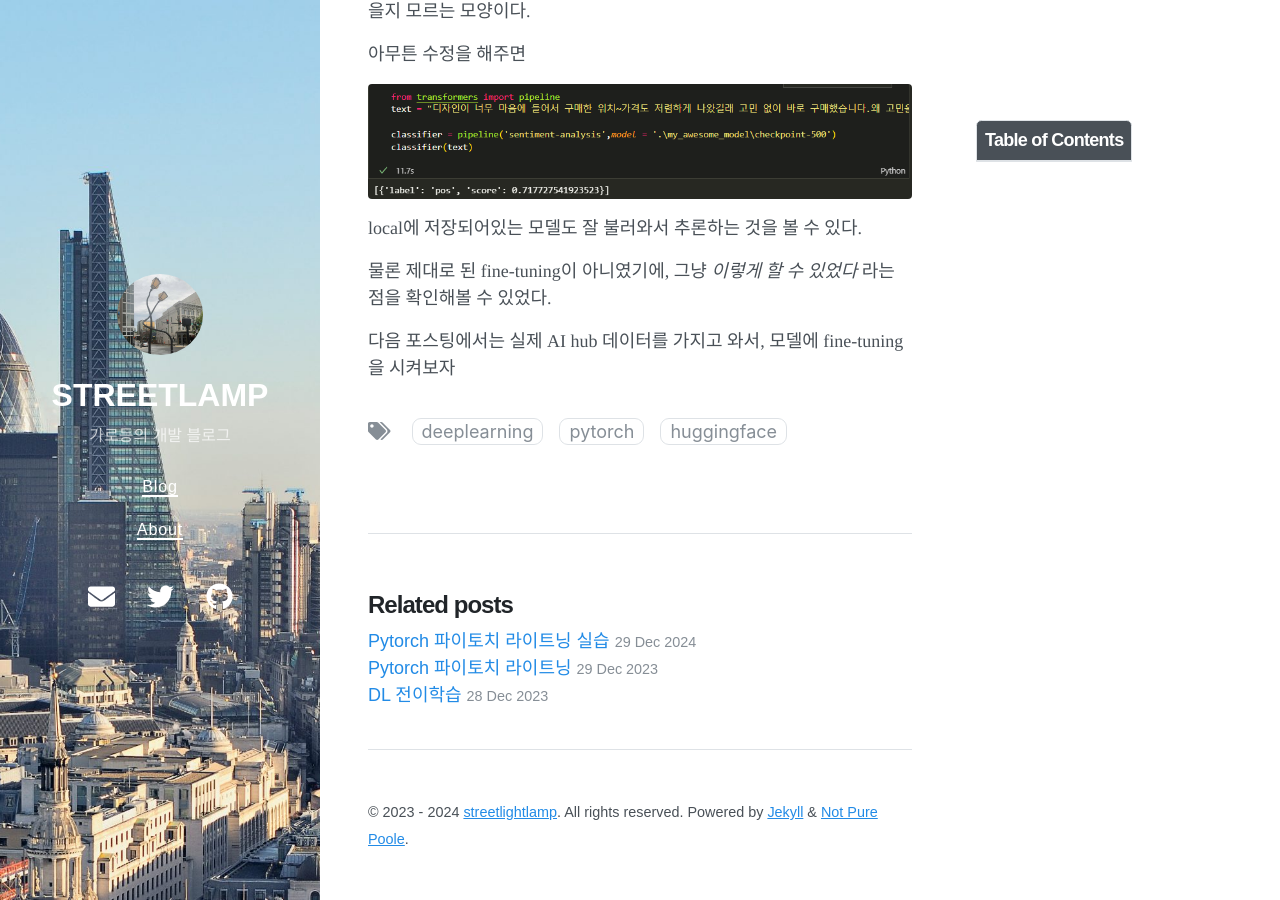
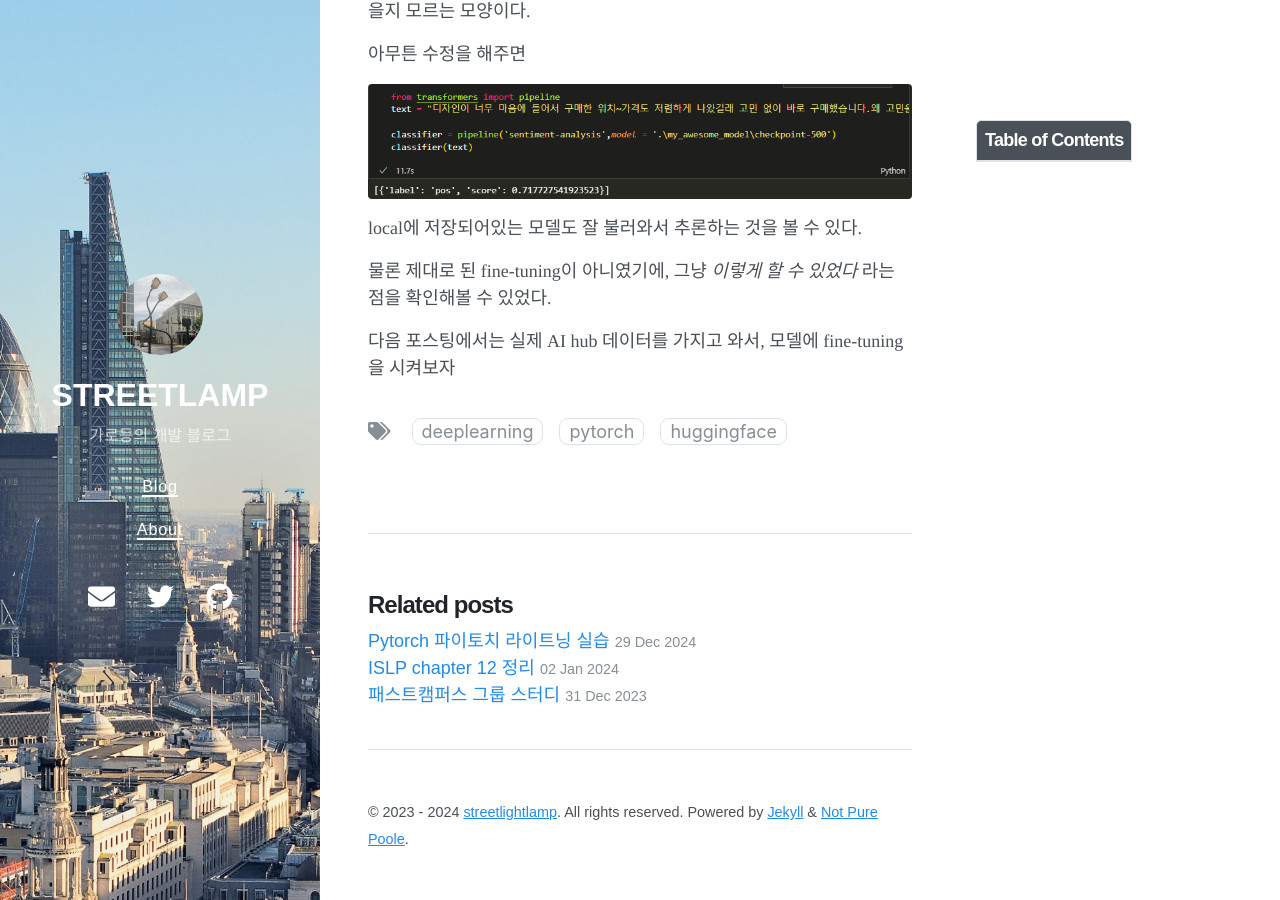
Before and after one commit to streetlamplee/streetlamplee.github.io, a Jekyll site: the page built from _posts/2023-12-29-Pytorch_huggingface_tutorial3.md, in a window 1280 px wide and 900 px high, scrolled down 4119 px. Built offline with Jekyll 4.4.1, drawn with Linux system fonts in a browser that asks for light colours; nearby versions of some CDN libraries; part of the change alters nothing that is shown; some of the changed text lies outside the part shown.

Commit message:
docs: upload post

```diff
--- a/_posts/2023-12-29-Pytorch_huggingface_tutorial3.md
+++ b/_posts/2023-12-29-Pytorch_huggingface_tutorial3.md
@@ -55,7 +55,7 @@ Otherwise, make sure '\my_awesome_model' is the correct path to a directory cont
 
 ![Alt text](\..\img\DL4-20.png)
 
-작고 소중한 DL test 폴더이다.
+DL test 폴더이다.
 
 확인을 해보니, fine-tuning을 진행하면서, epoch나 iter에 따라 checkpoint가 나뉘어 폴더에 저장되는 것을 확인할 수 있었다.
 
--- /dev/null
+++ b/_posts/2023-12-31-FC_post.md
@@ -0,0 +1,79 @@
+---
+layout: post
+title: 패스트캠퍼스 그룹 스터디
+date: 2023-12-31 12:09 +0900
+last_modified_at: 2023-12-31 12:09:00 +0900
+tags: [패스트캠퍼스, UpstageAILab, Upstage, 부트캠프, AI, 데이터사이언스, 무료교육, 국비지원]
+toc:  true
+---
+## 개요
+
+
+
+## 스터디 그룹 주제
+
+**AI hub 데이터를 활용한, DL 분류 모델 만들기**
+
+### 메인 주제
+
+활용 데이터 : <a href = 'https://www.aihub.or.kr/aihubdata/data/view.do?currMenu=115&topMenu=100&aihubDataSe=data&dataSetSn=71603'>속성기반 감정분석 데이터</a>
+
+활용 모델 : <a href = 'https://huggingface.co/WhitePeak/bert-base-cased-Korean-sentiment'>WhitePeak/bert-base-cased-Korean-sentiment</a>
+
+**메인 주제** : 쇼핑몰/SNS 리뷰 데이터를 감성분류하기
+
+## 스터디 그룹 학습 내용
+
+pytorch 문법 $\leftarrow$ upstage 강의를 통해 학습
+
+huggingface 활용법 $\leftarrow$ huggingface tutorial을 통해<br>
+<a href = 'https://huggingface.co/docs/transformers/v4.32.0/ko/installation'>transformers installation</a><br>
+<a href = 'https://huggingface.co/docs/transformers/tasks/sequence_classification'>huggingface Text classification
+ tutorial</a><br>
+<a href = 'https://huggingface.co/docs/transformers/training'>fine-tuning pre-trained model</a>
+
+
+### 개인이 공부 한 내용
+
+<a href = 'https://streetlamplee.github.io/2023/12/26/Pytorch_huggingface_tutorial/'>Pytorch_huggingface tutorial 실습 (1)
+</a><br>
+<a href = 'https://streetlamplee.github.io/2023/12/27/Pytorch_huggingface_tutorial2/'>Pytorch_huggingface tutorial 실습 (2)
+</a><br>
+<a href = 'https://streetlamplee.github.io/2023/12/27/Pytorch_huggingface_pretrained/'>huggingface 사전 학습 모델 사용해보기
+</a><br>
+<a href = 'https://streetlamplee.github.io/2023/12/29/Pytorch_huggingface_tutorial3/'>Pytorch_huggingface tutorial 실습 (3)
+</a>
+
+### 그룹원들과 진행 한 내용
+
+이슈 (cuda OOM) 공유
+
+다른 pretrained model을 이용한 팀원과의 코드 공유
+
+ppt 제작
+
+## 스터디 그룹 멘토링
+
+### 그룹 질문과 답변
+
+Q.  코랩은 문제 x, Local 환경에서 에러가 제대로 출력되지 않음.
+
+Window 운영체제의 근본적인 문제로 이걸 개인적으로 해결하는 건 불가능할 가능성이 높다.<br>가장 좋은 방법은 Linux기반의 운영체제를 사용하는 방법이고 <br>윈도우에서 Linux환경을 셋팅할 수 있는 **WSL2**이라는 것이 있다.
+
+
+### 개인 질문과 답변
+
+Q.  CUDA Out-of-Memory 이슈로 인한 학습 불가
+
+1. batch size를 줄이는 방법 (batch size가 줄어 학습 성능이 떨어지는 건 Gradient accumulation을 고려)<br>
+보통 2의 제곱수, 혹은 2의 제곱수의 배수로 설정
+
+2. float형 변수를 fp32에서 fp16으로 바꿔 메모리 사용 줄이기
+
+
+## 마무리
+
+### 회고 및 느낀점 등
+
+pytorch와 huggingface에 대해 알 수 있던 시간이었고,
+pre-trained model을 활용하는 방법도 알 수 있어 뜻깊었습니다.
--- /dev/null
+++ b/_posts/2024-01-02-ISLP_chapter12.md
@@ -0,0 +1,22 @@
+---
+layout: post
+title: ISLP chapter 12 정리
+date: 2024-01-02 12:09 +0900
+last_modified_at: 2024-01-02 12:09:00 +0900
+tags: [Statistics, ISLP]
+toc:  true
+---
+
+## 12.2 Princpal Components Analysis
+
+### 12.2.1
+
+### 12.2.2
+
+### 12.2.3
+
+### 12.2.4 More on PCA
+
+#### Scaling the Variable
+
+PCA를 수행하기 전에는 변수의 중심 (평균)이 0이 되도록 하고, 결과도 변수별로 스케일링에 따라 다르다
```
